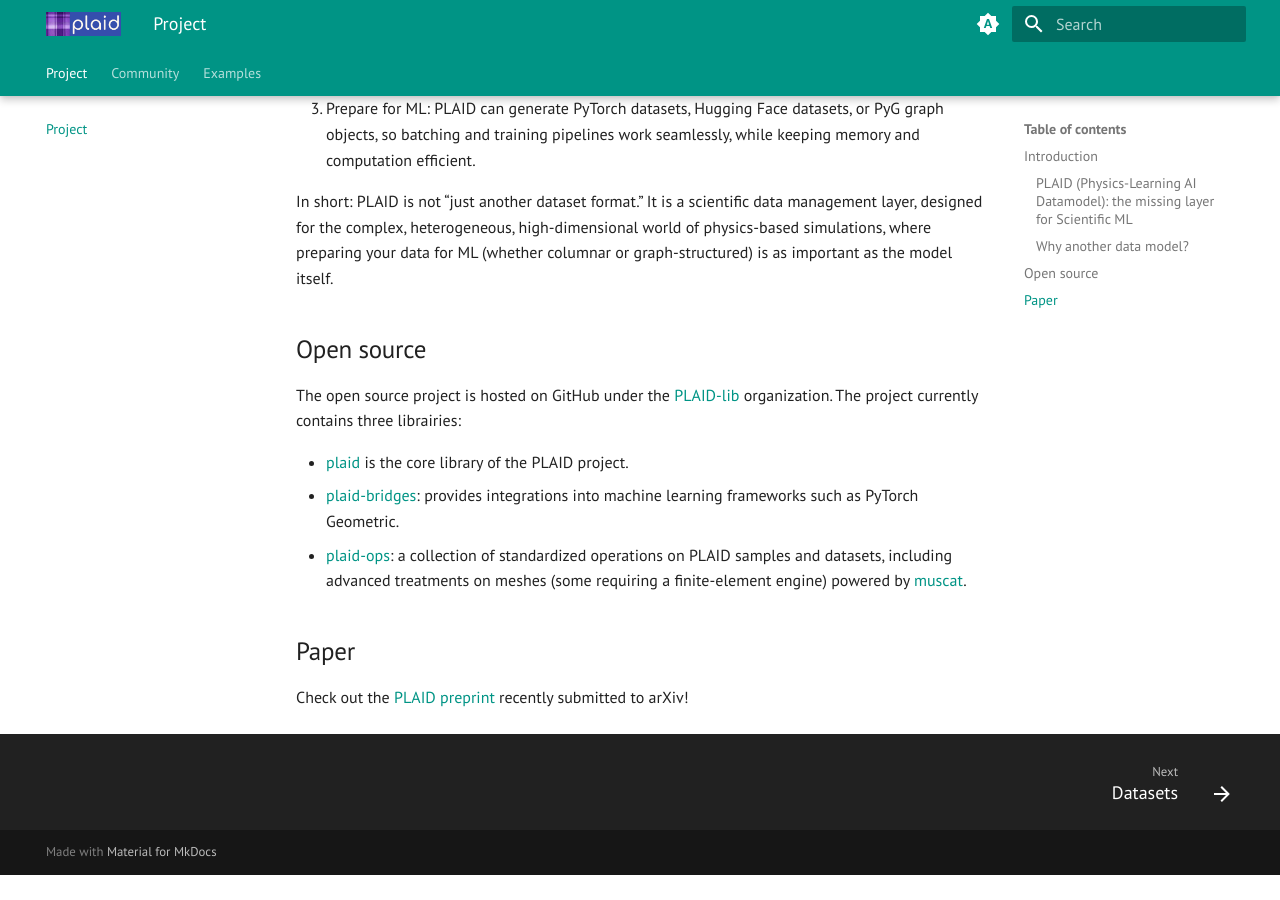
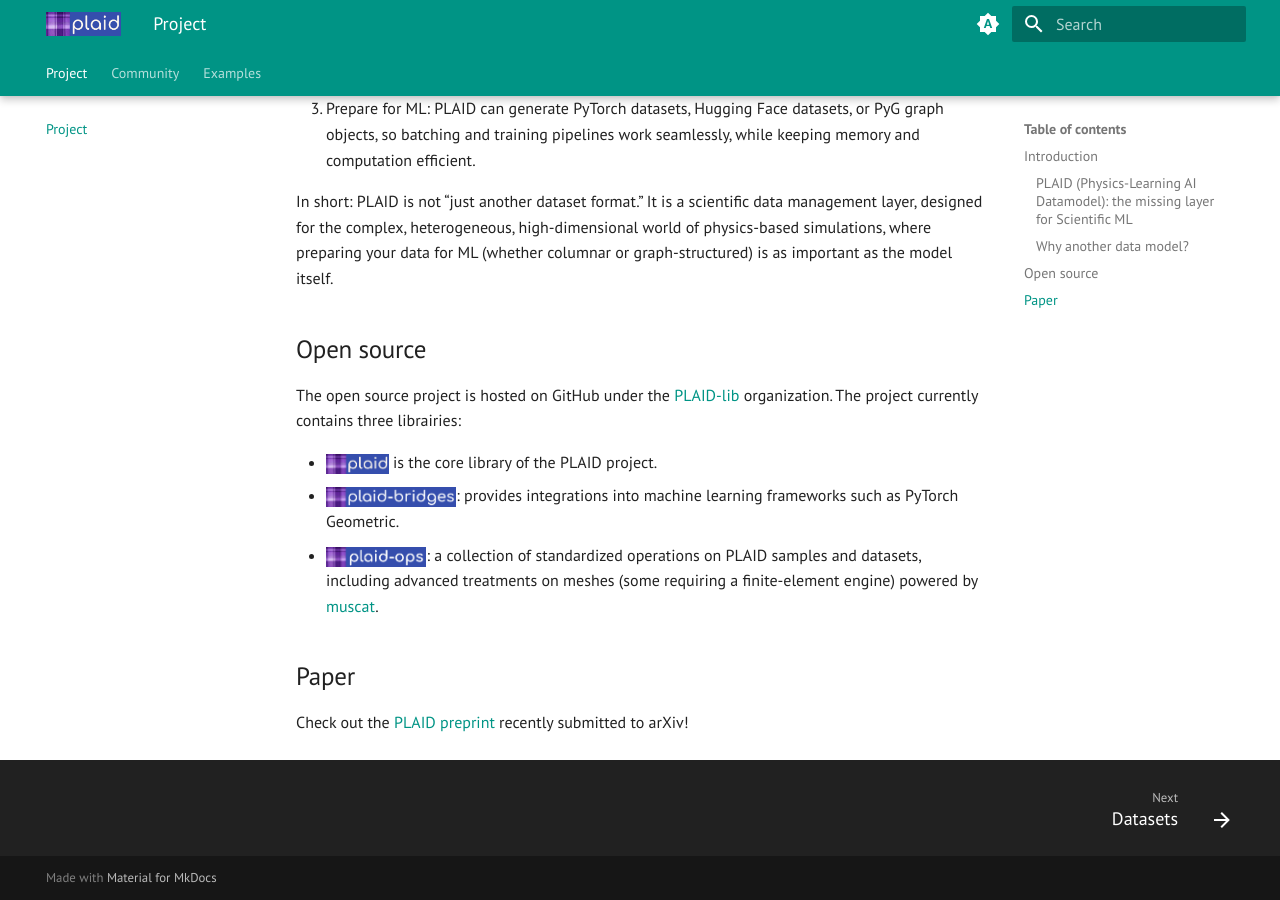
Before and after one commit to PLAID-lib/PLAID-lib.github.io, an MkDocs documentation site: the page built from docs/index.md, in a window 1280 px wide and 900 px high, scrolled down 930 px. Built offline with MkDocs 1.6.1 and Material for MkDocs 9.7.7, drawn with Linux system fonts in a browser that asks for light colours; before the commit the page ends 1805 px from its top, so only the background shows below that.

Commit message:
update logos

```diff
--- a/docs/index.md
+++ b/docs/index.md
@@ -35,9 +35,9 @@ In short: PLAID is not “just another dataset format.” It is a scientific dat
 
 The open source project is hosted on GitHub under the [PLAID-lib](https://github.com/PLAID-lib) organization. The project currently contains three librairies:
 
-- [plaid](https://github.com/PLAID-lib/plaid) is the core library of the PLAID project.
-- [plaid-bridges](https://github.com/PLAID-lib/plaid-bridges): provides integrations into machine learning frameworks such as PyTorch Geometric.
-- [plaid-ops](https://github.com/PLAID-lib/plaid-ops): a collection of standardized operations on PLAID samples and datasets, including advanced treatments on meshes (some requiring a finite-element engine) powered by [muscat](https://gitlab.com/drti/muscat).
+- [<img src="../assets/images/PLAID-large-logo.png" style="height:20px; vertical-align:middle"/>](https://github.com/PLAID-lib/plaid) is the core library of the PLAID project.
+- [<img src="../assets/images/plaid-bridges-logo.png" style="height:20px; vertical-align:middle"/>](https://github.com/PLAID-lib/plaid-bridges): provides integrations into machine learning frameworks such as PyTorch Geometric.
+- [<img src="../assets/images/plaid-ops-logo.png" style="height:20px; vertical-align:middle"/>](https://github.com/PLAID-lib/plaid-ops): a collection of standardized operations on PLAID samples and datasets, including advanced treatments on meshes (some requiring a finite-element engine) powered by [muscat](https://gitlab.com/drti/muscat).
 
 ## Paper
 
```
Also changed, not shown: 1 other file.
